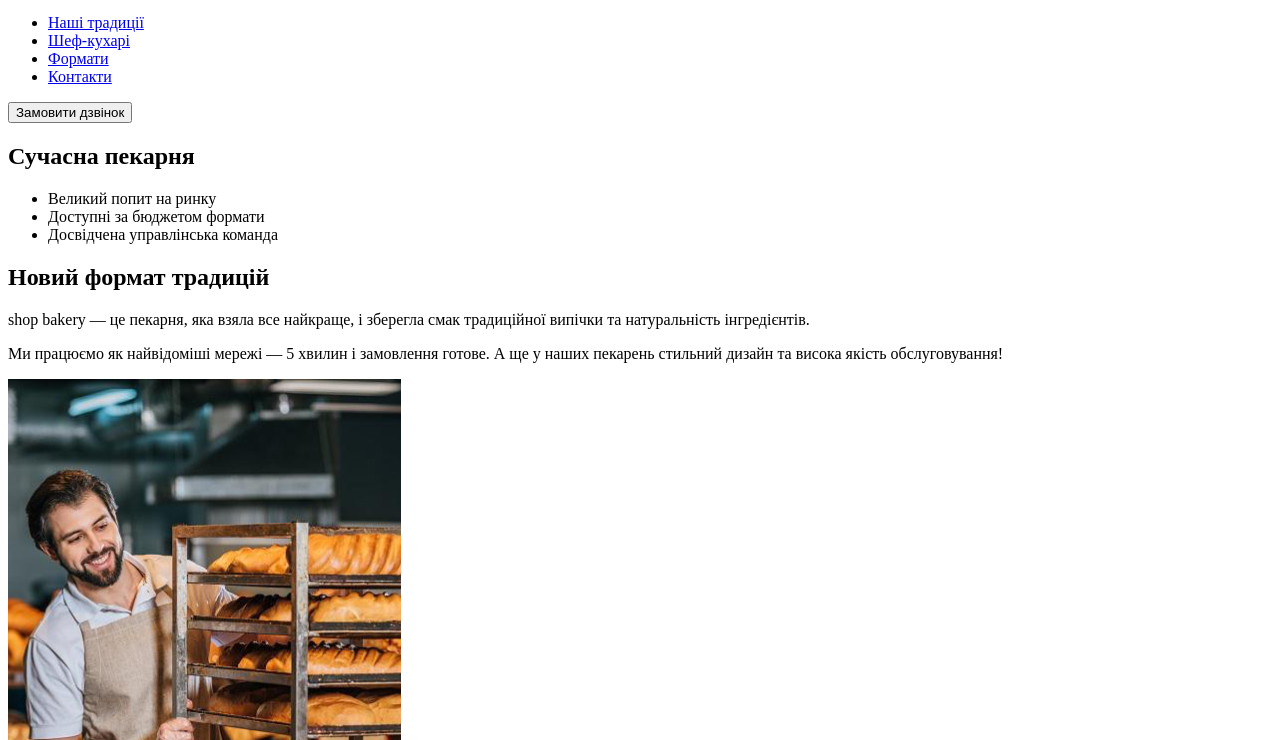
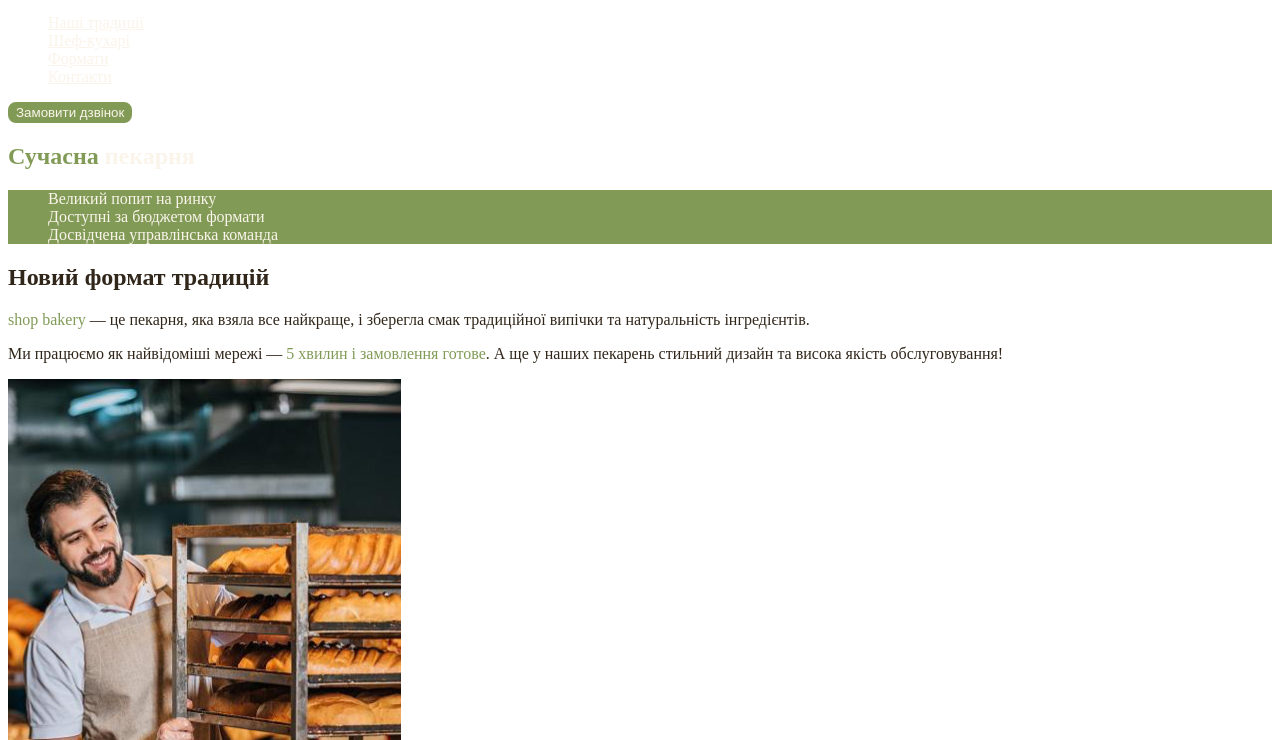
Before and after one commit to alexupk/Bakery_landing, a plain HTML site: page index.html in a window 1280 px wide. Shown: the part 60-800 px from the top of the page. Drawn offline with Linux system fonts and the light colour scheme.

Commit message:
css colors

```diff
--- /dev/null
+++ b/css/styles.css
@@ -0,0 +1,66 @@
+:root{
+    /*Primary colors*/
+    --primary-color-dark: #31261A;
+    --primary-color-light: #FAF4EA;
+    --primary-color-green: #819B57;
+    /*Secondary colors*/
+    --secondary-color-dark: #A18268;
+    --secondary-color-light: #CFCFBC;
+    --secondary-color-green: #465929;
+}
+
+/* Base */
+body{
+    color: var(--primary-color-dark);
+}
+
+ul{
+    list-style-type: none;
+}
+
+/* Header */
+    /* nav->link також є в footer */
+    .link{
+        color:var(--primary-color-light);
+    }
+    .link:hover{
+        color: var(--primary-color-green);
+    }
+
+    /* Button */
+    .button{
+        background-color: var(--primary-color-green);
+        border: 2px solid var(--primary-color-green);
+        border-radius: 8px;
+        color: var(--primary-color-light);
+        cursor: pointer;
+    }
+    .button:hover{
+        background-color: transparent;
+        color: var(--secondary-color-green);
+    }
+
+/* Hero-section */
+.hero-title{
+    color: var(--primary-color-light);
+}
+.hero-title .accent{
+    color: var(--primary-color-green);
+}
+
+/* Tradition-section */
+.advantages-list{
+    background-color: var(--primary-color-green);
+    color: var(--primary-color-light);
+}
+.traditoin-section-accent{
+    color: var(--primary-color-green);
+}
+
+/* Chef-section */
+.chef-section-title .accent{
+    color: var(--secondary-color-green);
+}
+/* Format-section */
+/* Contact-section */
+/* Footer */
--- a/index.html
+++ b/index.html
@@ -4,49 +4,55 @@
     <meta charset="UTF-8" />
     <meta name="viewport" content="width=device-width, initial-scale=1.0" />
     <title>Сучасна пекарня</title>
+    <link rel="stylesheet" href="./css/styles.css" />
   </head>
   <body>
     <header>
       <nav>
-        <a href="#">
+        <a href="./index.html">
           <img src="./images/logo.svg" alt="Логотип пекарні" />
         </a>
         <ul>
-          <li><a href="#">Наші традиції</a></li>
-          <li><a href="#">Шеф-кухарі</a></li>
-          <li><a href="#">Формати</a></li>
-          <li><a href="#">Контакти</a></li>
+          <li><a class="link" href="#traditoin-section">Наші традиції</a></li>
+          <li><a class="link" href="#chef-section">Шеф-кухарі</a></li>
+          <li><a class="link" href="#format-section">Формати</a></li>
+          <li><a class="link" href="#contact-section">Контакти</a></li>
         </ul>
       </nav>
-      <button type="button">Замовити дзвінок</button>
+      <button class="button" type="button">Замовити дзвінок</button>
     </header>
     <main>
       <section>
-        <h1>Сучасна пекарня</h1>
+        <h1 class="hero-title"><span class="accent">Сучасна</span> пекарня</h1>
       </section>
-      <section>
-        <ul>
+      <section id="traditoin-section">
+        <ul class="advantages-list">
           <li>Великий попит на ринку</li>
           <li>Доступні за бюджетом формати</li>
           <li>Досвідчена управлінська команда</li>
         </ul>
         <h2>Новий формат традицій</h2>
         <p>
-          <span>shop bakery</span> — це пекарня, яка взяла все найкраще, і
-          зберегла смак традиційної випічки та натуральність інгредієнтів.
+          <span class="traditoin-section-accent">shop bakery</span> — це
+          пекарня, яка взяла все найкраще, і зберегла смак традиційної випічки
+          та натуральність інгредієнтів.
         </p>
         <p>
           Ми працюємо як найвідоміші мережі —
-          <span>5 хвилин і замовлення готове</span>. А ще у наших пекарень
-          стильний дизайн та висока якість обслуговування!
+          <span class="traditoin-section-accent"
+            >5 хвилин і замовлення готове</span
+          >. А ще у наших пекарень стильний дизайн та висока якість
+          обслуговування!
         </p>
         <img
           src="./images/baker_man.jpg"
           alt="Фото пекаря за стойкою батонів з посмішкою"
         />
       </section>
-      <section>
-        <h2>Наші найкращі шеф-кухарі</h2>
+      <section id="chef-section">
+        <h2 class="chef-section-title">
+          Наші найкращі <span class="accent">шеф-кухарі</span>
+        </h2>
         <ul>
           <li>
             <article>
@@ -69,7 +75,7 @@
           </li>
         </ul>
       </section>
-      <section>
+      <section id="format-section">
         <h2>Формати</h2>
         <ul>
           <li>
@@ -89,19 +95,27 @@
           </li>
         </ul>
       </section>
-      <section>
+      <section id="contact-section">
         <h2>Приєднуйся до мережі пекарень</h2>
+        <iframe
+          src="https://www.google.com/maps/embed?pb=!1m18!1m12!1m3!1d2864.299091973894!2d30.4912733!3d50.4566776!2m3!1f0!2f0!3f0!3m2!1i1024!2i768!4f13.1!3m3!1m2!1s0x40d4ce637c006b2d%3A0xaf86385f19996ff0!2z0LLRg9C70LjRhtGPINCh0ZbRh9C-0LLQuNGFINCh0YLRgNGW0LvRjNGG0ZbQsiwgNTQsINCa0LjRl9CyLCAwMjAwMA!5e1!3m2!1suk!2sua!4v1730977323666!5m2!1suk!2sua"
+          width="603"
+          height="595"
+          allowfullscreen=""
+          loading="lazy"
+          referrerpolicy="no-referrer-when-downgrade"
+        ></iframe>
       </section>
     </main>
     <footer>
-      <a href="#">
+      <a href="./index.html">
         <img src="./images/logo.svg" alt="Логотип пекарні" />
       </a>
       <ul>
-        <li><a href="#">Наші традиції</a></li>
-        <li><a href="#">Шеф-кухарі</a></li>
-        <li><a href="#">Формати</a></li>
-        <li><a href="#">Контакти</a></li>
+        <li><a class="link" href="#traditoin-section">Наші традиції</a></li>
+        <li><a class="link" href="#chef-section">Шеф-кухарі</a></li>
+        <li><a class="link" href="#format-section">Формати</a></li>
+        <li><a class="link" href="#contact-section">Контакти</a></li>
       </ul>
       <address>
         <ul>
@@ -126,7 +140,7 @@
           </li>
         </ul>
         <a href="#" target="_blank">Політика конфіденційності</a>
-        <p>© 2022 Дані захищені</p>
+        <p>&copy; 2022 Дані захищені</p>
       </address>
     </footer>
   </body>
```
